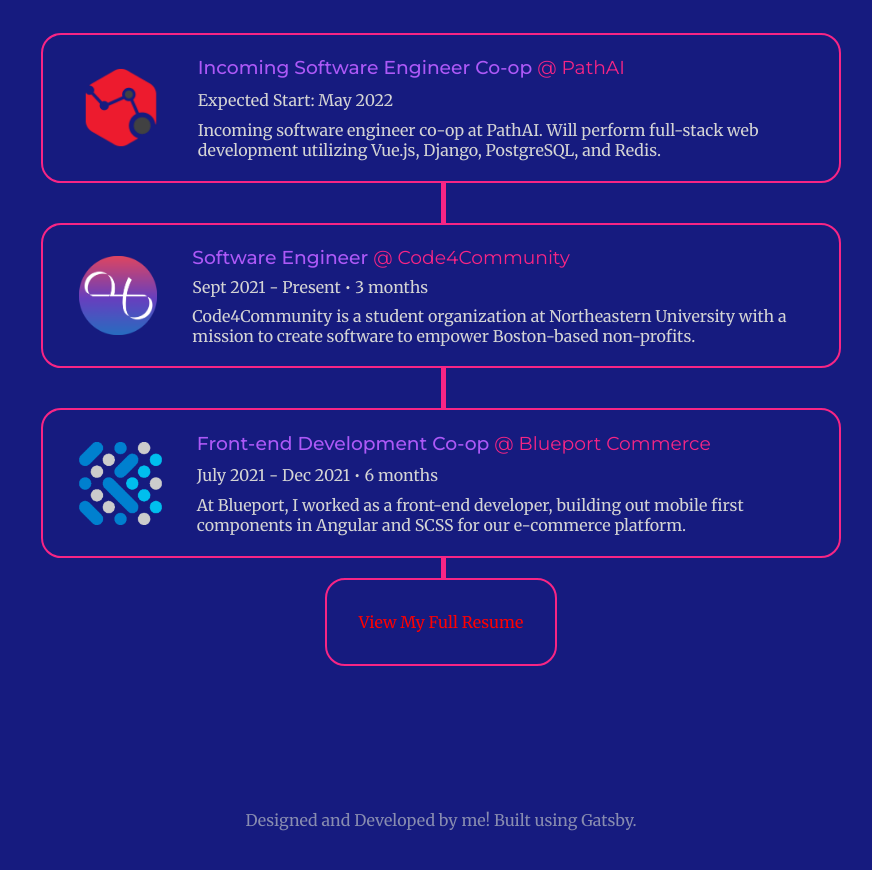
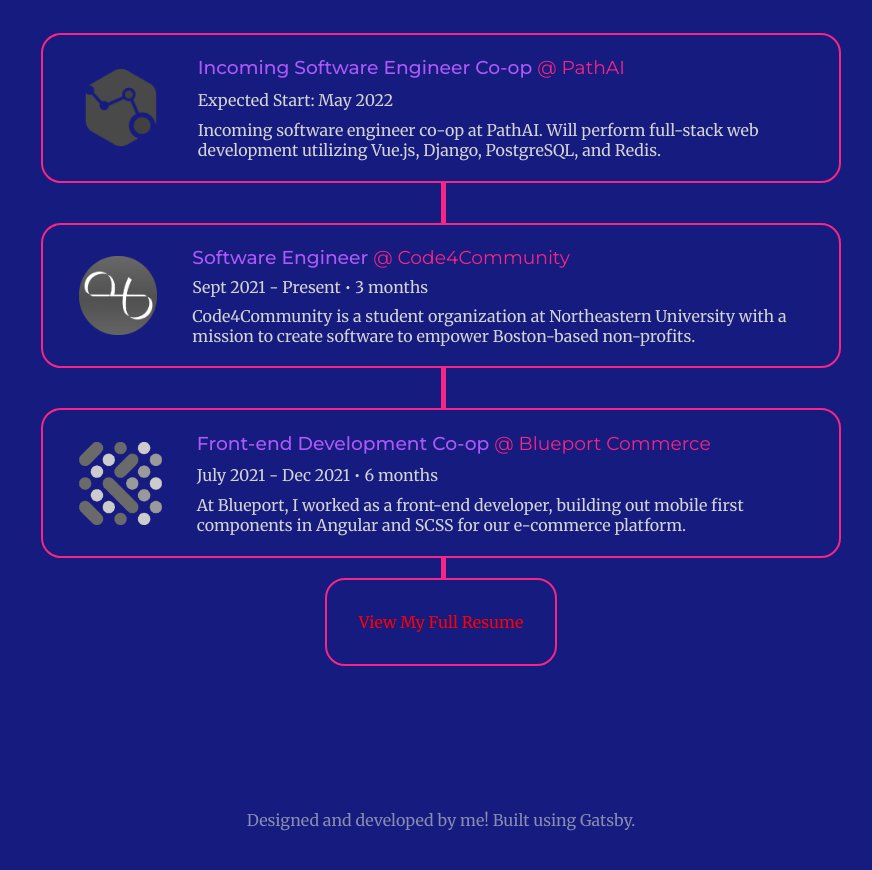
Before and after one commit to al-chang/personal-site-take-two, a Gatsby site: page / in a window 1280 px wide. Shown: the part 1267-2137 px from the top of the page, without its empty margins (199-1071 px from the left). Built offline with nearby package versions, Linux system fonts and the light colour scheme; Gatsby itself is replaced by a stand-in of ours.

Commit message:
More minor changes to experience box

```diff
--- a/src/components/ExperienceBox.tsx
+++ b/src/components/ExperienceBox.tsx
@@ -16,8 +16,9 @@
 
   .gatsby-image {
     @media screen and (min-width: 900px) {
-      transition: width 0.5s;
+      transition: width 0.5s, filter 0.5s;
       width: 90%;
+      filter: grayscale(100%);
     }
   }
 
@@ -47,6 +48,7 @@
 
   &:hover {
     .gatsby-image {
+      filter: none;
       width: 100%;
     }
   }
--- a/src/components/Footer.tsx
+++ b/src/components/Footer.tsx
@@ -33,7 +33,7 @@
   return (
     <>
       <FooterContainer>
-        <p>Designed and Developed by me! Built using Gatsby.</p>
+        <p>Designed and developed by me! Built using Gatsby.</p>
         <div>
           <a href={ResumeLink} target="_blank">
             <i className="fas fa-user"></i>
```
